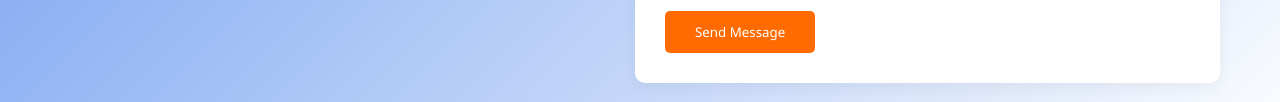
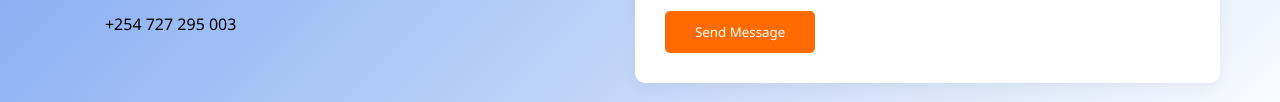
Before and after one commit to marafiki-tech/marafiki-tech, a plain HTML site: page index.html in a window 1280 px wide. Shown: the part 5105-5207 px from the top of the page. Drawn offline with Linux system fonts and the light colour scheme.

Commit message:
Update index.html

```diff
--- a/index.html
+++ b/index.html
@@ -257,6 +257,7 @@
                         <div>
                             <h4>Call Us</h4>
                             <p>+254 704 115270</p>
+                            <p>+254 727 295 003</p>
                         </div>
                     </div>
                 </div>
```
